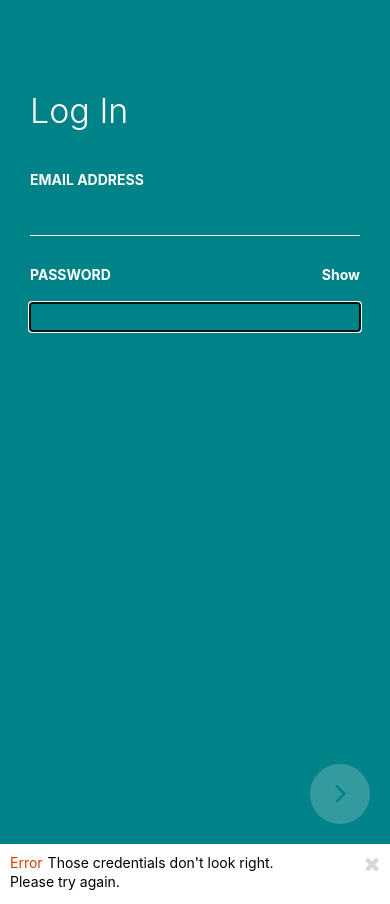
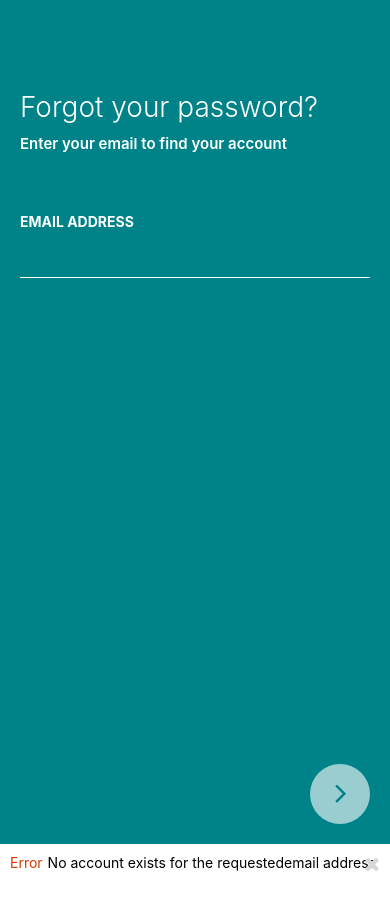
Before and after one commit to duylnguyen/AirbnbClone, a React Native app: screen / in a window 390 px wide. Built offline with nearby package versions, Linux system fonts and the light colour scheme.

Commit message:
Create Forgot Password screen

```diff
--- a/App.js
+++ b/App.js
@@ -1,9 +1,10 @@
 import React, {Component} from 'react';
 import LoggedOut from './src/screens/LoggedOut';
 import LogIn from './src/screens/LogIn';
+import ForgotPassword from './src/screens/ForgotPassword';
 
 export default class App extends Component {
   render() {
-    return <LogIn />;
+    return <ForgotPassword />;
   }
 }
--- /dev/null
+++ b/src/screens/ForgotPassword.js
@@ -0,0 +1,134 @@
+import React, {Component} from 'react';
+import {View, Text, KeyboardAvoidingView, StyleSheet} from 'react-native';
+import colors from '../styles/colors';
+import InputField from '../components/form/InputField';
+import Notification from '../components/Notification';
+import NextArrowButton from '../components/buttons/NextArrowButton';
+import Loader from '../components/Loader';
+
+export default class ForgotPassword extends Component {
+  constructor(props) {
+    super(props);
+    this.state = {
+      formValid: true,
+      loadingVisible: false,
+      validEmail: false,
+      emailAddress: '',
+    };
+    this.handleEmailChange = this.handleEmailChange.bind(this);
+    this.gotoNextStep = this.gotoNextStep.bind(this);
+    this.handleCloseNotification = this.handleCloseNotification.bind(this);
+  }
+
+  handleEmailChange(email) {
+    const emailCheckRegex = /^(([^<>()\[\]\\.,;:\s@"]+(\.[^<>()\[\]\\.,;:\s@"]+)*)|(".+"))@((\[[0-9]{1,3}\.[0-9]{1,3}\.[0-9]{1,3}\.[0-9]{1,3}])|(([a-zA-Z\-0-9]+\.)+[a-zA-Z]{2,}))$/;
+    this.setState({emailAddress: email});
+
+    if (!this.state.validEmail) {
+      if (emailCheckRegex.test(email)) {
+        this.setState({validEmail: true});
+      }
+    } else {
+      if (!emailCheckRegex.test(email)) {
+        this.setState({validEmail: false});
+      }
+    }
+  }
+
+  gotoNextStep() {
+    this.setState({loadingVisible: true});
+    // Simulate slow server
+    setTimeout(() => {
+      if (this.state.emailAddress === 'wrong@email.com') {
+        this.setState({
+          loadingVisible: false,
+          formValid: false,
+        });
+      } else {
+        this.setState({
+          loadingVisible: false,
+          formValid: false,
+        });
+      }
+    }, 2000);
+  }
+
+  handleCloseNotification() {
+    this.setState({formValid: true});
+  }
+
+  render() {
+    const {loadingVisible, formValid, validEmail} = this.state;
+    const background = formValid ? colors.green01 : colors.darkOrange;
+    const showNotification = formValid ? false : true;
+
+    return (
+      <KeyboardAvoidingView
+        style={[{backgroundColor: background}, styles.wrapper]}
+        behavior="padding">
+        <View style={styles.form}>
+          <Text style={styles.forgotPasswordHeading}>
+            Forgot your password?
+          </Text>
+          <Text style={styles.forgotPasswordSubheading}>
+            Enter your email to find your account
+          </Text>
+          <InputField
+            customStyle={{marginBottom: 30}}
+            textColor={colors.white}
+            labelText="EMAIL ADDRESS"
+            labelTextSize={14}
+            labelColor={colors.white}
+            borderBottomColor={colors.white}
+            inputType="email"
+            onChangeText={this.handleEmailChange}
+            showCheckmark={validEmail}
+          />
+        </View>
+        <View style={styles.nextButtonWrapper}>
+          <NextArrowButton handleNextButton={this.gotoNextStep} />
+        </View>
+        <View>
+          <Notification
+            showNotification={showNotification}
+            handleCloseNotification={this.handleCloseNotification}
+            type="Error"
+            firstLine="No account exists for the requested"
+            secondLine="email address"
+          />
+        </View>
+        <Loader modalVisible={loadingVisible} animationType="fade" />
+      </KeyboardAvoidingView>
+    );
+  }
+}
+
+const styles = StyleSheet.create({
+  wrapper: {
+    display: 'flex',
+    flex: 1,
+  },
+  form: {
+    marginTop: 90,
+    paddingLeft: 20,
+    paddingRight: 20,
+    flex: 1,
+  },
+  forgotPasswordHeading: {
+    fontSize: 28,
+    color: colors.white,
+    fontWeight: '300',
+  },
+  forgotPasswordSubheading: {
+    color: colors.white,
+    fontWeight: '600',
+    fontSize: 15,
+    marginTop: 10,
+    marginBottom: 60,
+  },
+  nextButtonWrapper: {
+    alignItems: 'flex-end',
+    right: 20,
+    bottom: 20,
+  },
+});
```
